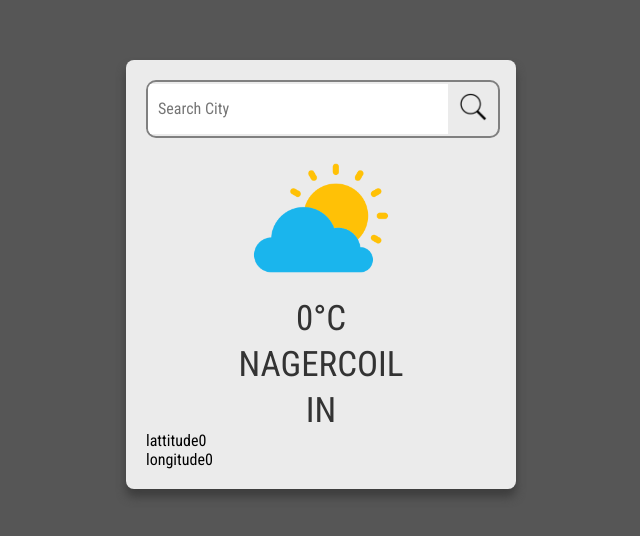
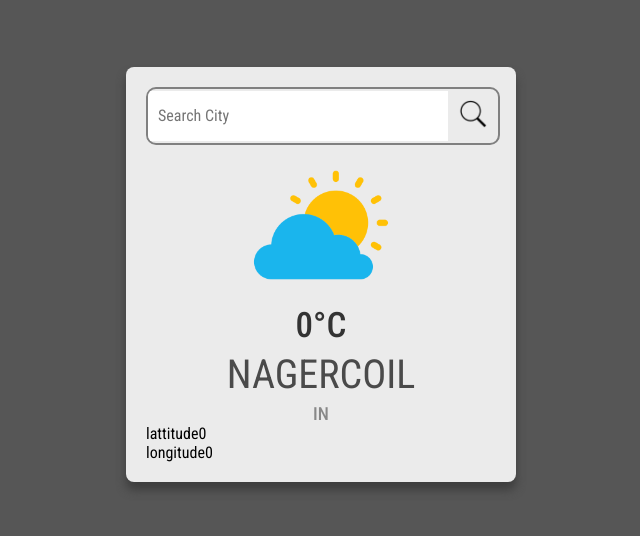
Before and after one commit to ManishPrakkash/weather-app, a React (Vite) app in the folder weatherApp/: page / in a window 1280 px wide. Shown: the part 126-662 px from the top of the page, without its empty margins (319-959 px from the left). Built offline with nearby package versions, Linux system fonts and the light colour scheme.

Commit message:
style added

```diff
--- a/weatherApp/src/App.css
+++ b/weatherApp/src/App.css
@@ -61,3 +61,16 @@ body{
     text-transform: uppercase;
     text-align: center;
 }
+.temp{
+    font-weight: 500;
+}
+.location{
+    color: rgb(74, 74, 74);
+    font-weight:400;
+    font-size: 40px;
+}
+.country{
+    font-size: 18px;
+    font-weight: 500;
+    color: #888;
+}
```
